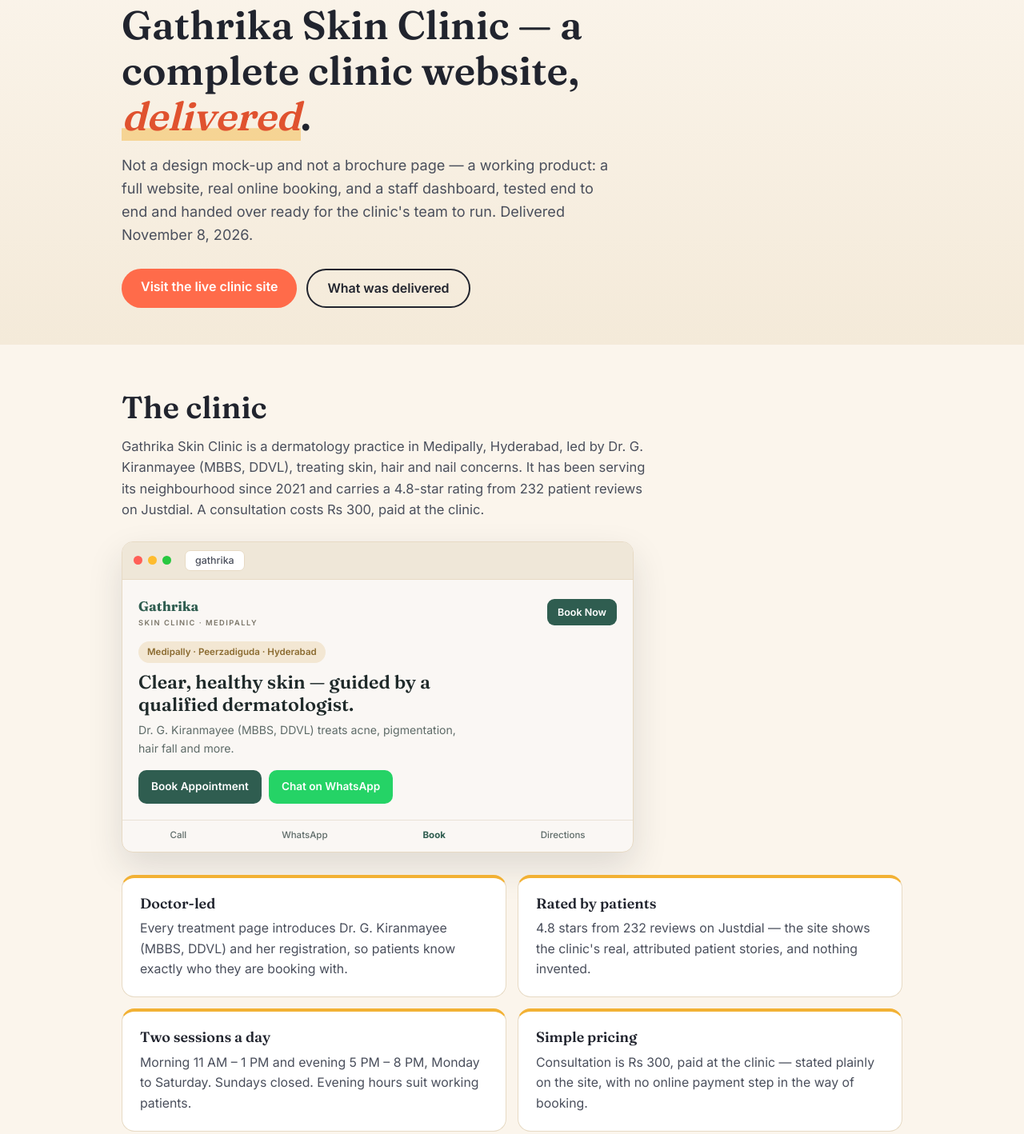
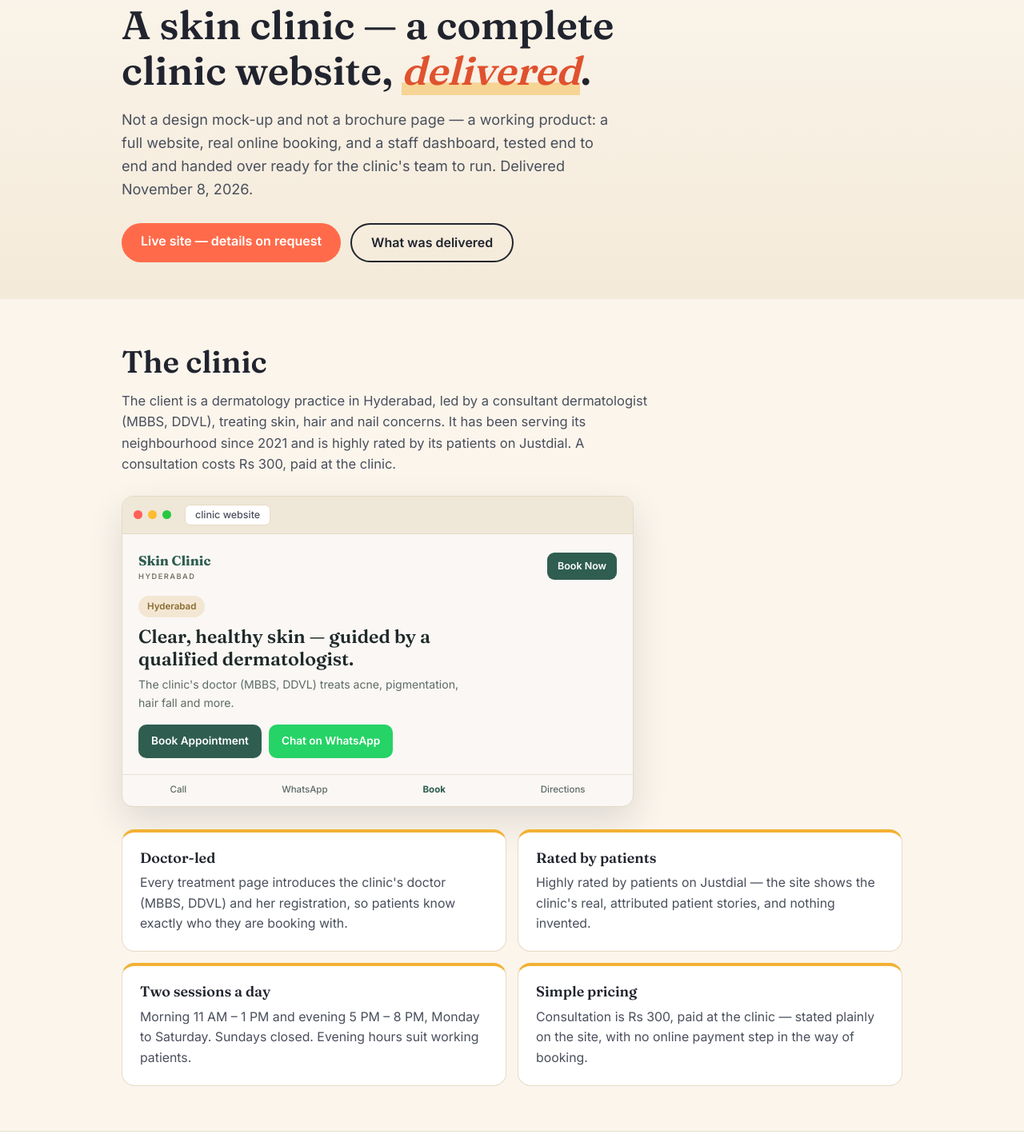
Before and after one commit to sharmauncw/sharma-digital-studio, a plain HTML site: page gathrika.html in a window 1280 px wide. Shown: the part 144-1562 px from the top of the page at 80% size. Drawn offline with Linux system fonts and the light colour scheme.

Commit message:
Privacy scrub: neutral client wording — remove client/doctor names and direct clinic links

```diff
--- a/gathrika.html
+++ b/gathrika.html
@@ -3,8 +3,8 @@
 <head>
 <meta charset="UTF-8">
 <meta name="viewport" content="width=device-width, initial-scale=1.0">
-<title>Gathrika Skin Clinic — Delivery Case Study | Sharma Digital Studio</title>
-<meta name="description" content="Delivery dossier: a complete clinic website with real online booking and a staff dashboard, built by Sharma Digital Studio for Gathrika Skin Clinic, Medipally, Hyderabad.">
+<title>A Skin Clinic — Delivery Case Study | Sharma Digital Studio</title>
+<meta name="description" content="Delivery dossier: a complete clinic website with real online booking and a staff dashboard, built by Sharma Digital Studio for a skin clinic in Hyderabad.">
 <link rel="preconnect" href="https://fonts.googleapis.com">
 <link rel="preconnect" href="https://fonts.gstatic.com" crossorigin>
 <link href="https://fonts.googleapis.com/css2?family=Fraunces:opsz,wght@9..144,500;9..144,600;9..144,700&family=Inter:wght@400;500;600;700&display=swap" rel="stylesheet">
@@ -30,10 +30,10 @@
   <section class="hero page-hero">
     <div class="wrap">
       <p class="kicker">Delivery dossier · Client #1</p>
-      <h1>Gathrika Skin Clinic — a complete clinic website, <em>delivered</em>.</h1>
+      <h1>A skin clinic — a complete clinic website, <em>delivered</em>.</h1>
       <p class="lede">Not a design mock-up and not a brochure page — a working product: a full website, real online booking, and a staff dashboard, tested end to end and handed over ready for the clinic's team to run. Delivered November 8, 2026.</p>
       <div class="hero-ctas">
-        <a class="btn btn-primary" href="https://sharmauncw.github.io/gathrika/" target="_blank" rel="noopener">Visit the live clinic site</a>
+        <span class="btn btn-primary">Live site — details on request</span>
         <a class="btn btn-ghost" href="#delivered">What was delivered</a>
       </div>
     </div>
@@ -43,22 +43,22 @@
   <section class="section" id="clinic">
     <div class="wrap">
       <h2>The clinic</h2>
-      <p class="work-intro">Gathrika Skin Clinic is a dermatology practice in Medipally, Hyderabad, led by Dr. G. Kiranmayee (MBBS, DDVL), treating skin, hair and nail concerns. It has been serving its neighbourhood since 2021 and carries a 4.8-star rating from 232 patient reviews on Justdial. A consultation costs Rs 300, paid at the clinic.</p>
+      <p class="work-intro">The client is a dermatology practice in Hyderabad, led by a consultant dermatologist (MBBS, DDVL), treating skin, hair and nail concerns. It has been serving its neighbourhood since 2021 and is highly rated by its patients on Justdial. A consultation costs Rs 300, paid at the clinic.</p>
 
       <!-- Browser-frame mock of the clinic homepage (pure HTML/CSS) -->
       <div class="browser" aria-hidden="true">
         <div class="browser-bar">
           <span class="dot dot-r"></span><span class="dot dot-y"></span><span class="dot dot-g"></span>
-          <span class="browser-url">gathrika</span>
+          <span class="browser-url">clinic website</span>
         </div>
         <div class="browser-body">
           <div class="mock-nav">
-            <span class="mock-logo">Gathrika <small>SKIN CLINIC · MEDIPALLY</small></span>
+            <span class="mock-logo">Skin Clinic <small>HYDERABAD</small></span>
             <span class="mock-book">Book Now</span>
           </div>
-          <p class="mock-place">Medipally · Peerzadiguda · Hyderabad</p>
+          <p class="mock-place">Hyderabad</p>
           <p class="mock-h">Clear, healthy skin — guided by a qualified dermatologist.</p>
-          <p class="mock-sub">Dr. G. Kiranmayee (MBBS, DDVL) treats acne, pigmentation, hair fall and more.</p>
+          <p class="mock-sub">The clinic's doctor (MBBS, DDVL) treats acne, pigmentation, hair fall and more.</p>
           <div class="mock-ctas">
             <span class="mock-btn mock-btn-main">Book Appointment</span>
             <span class="mock-btn mock-btn-wa">Chat on WhatsApp</span>
@@ -72,11 +72,11 @@
       <div class="cards">
         <div class="card">
           <h3>Doctor-led</h3>
-          <p>Every treatment page introduces Dr. G. Kiranmayee (MBBS, DDVL) and her registration, so patients know exactly who they are booking with.</p>
+          <p>Every treatment page introduces the clinic's doctor (MBBS, DDVL) and her registration, so patients know exactly who they are booking with.</p>
         </div>
         <div class="card">
           <h3>Rated by patients</h3>
-          <p>4.8 stars from 232 reviews on Justdial — the site shows the clinic's real, attributed patient stories, and nothing invented.</p>
+          <p>Highly rated by patients on Justdial — the site shows the clinic's real, attributed patient stories, and nothing invented.</p>
         </div>
         <div class="card">
           <h3>Two sessions a day</h3>
@@ -115,10 +115,10 @@
         <li><strong>Real online booking:</strong> the patient picks a service, then a date (Monday to Saturday), then a 15-minute slot inside actual clinic hours — 11 AM–1 PM and 5–8 PM. Two patients per slot; when a slot fills, it closes on its own. Sundays and the clinic's leave days are closed automatically.</li>
         <li><strong>The clinic's own database:</strong> every booking is saved instantly to the clinic's cloud database. Nothing sits in an inbox waiting to be noticed.</li>
         <li><strong>A staff dashboard:</strong> the clinic logs in to see the day's appointment list, mark visit statuses, block leave and holiday dates, read website enquiries, and export the day's list as a CSV. The dashboard is staff-login only — patients never see it.</li>
-        <li><strong>One-tap WhatsApp confirmation:</strong> the patient confirms the booking on WhatsApp to the clinic's number, +91 93926 31157, and call, WhatsApp, booking and directions stay one thumb-tap away on every page.</li>
+        <li><strong>One-tap WhatsApp confirmation:</strong> the patient confirms the booking on WhatsApp to the clinic's number, and call, WhatsApp, booking and directions stay one thumb-tap away on every page.</li>
         <li><strong>Honest content only:</strong> the clinic's real reviews, attributed; treatment pages that explain what to expect without promising results; result photos only with written patient consent. No stock claims, no invented numbers.</li>
       </ul>
-      <p><a class="btn btn-primary" href="https://sharmauncw.github.io/gathrika/" target="_blank" rel="noopener">See it live</a></p>
+      <p><span class="btn btn-primary">Live site — details on request</span></p>
       <p class="note">The staff dashboard is login-only and is not linked publicly. The clinic's team received its login and a plain-language handover guide at delivery.</p>
     </div>
   </section>
@@ -146,7 +146,7 @@
       <ol class="steps">
         <li>
           <span class="step-n">1</span>
-          <div><h3>The clinic's own domain</h3><p>The site moves to gathrikaskinclinic.com — the name is available — registered in the clinic's own name, with the whole booking flow re-verified on the new address.</p></div>
+          <div><h3>The clinic's own domain</h3><p>The site moves to the clinic's own domain, registered in the clinic's own name, with the whole booking flow re-verified on the new address.</p></div>
         </li>
         <li>
           <span class="step-n">2</span>
@@ -154,7 +154,7 @@
         </li>
         <li>
           <span class="step-n">3</span>
-          <div><h3>Listings corrected</h3><p>Google, Practo and Justdial listings are aligned to the clinic's current Medipally address, hours and phone number, all pointing at the new site.</p></div>
+          <div><h3>Listings corrected</h3><p>Google, Practo and Justdial listings are aligned to the clinic's current address, hours and phone number, all pointing at the new site.</p></div>
         </li>
       </ol>
     </div>
```
